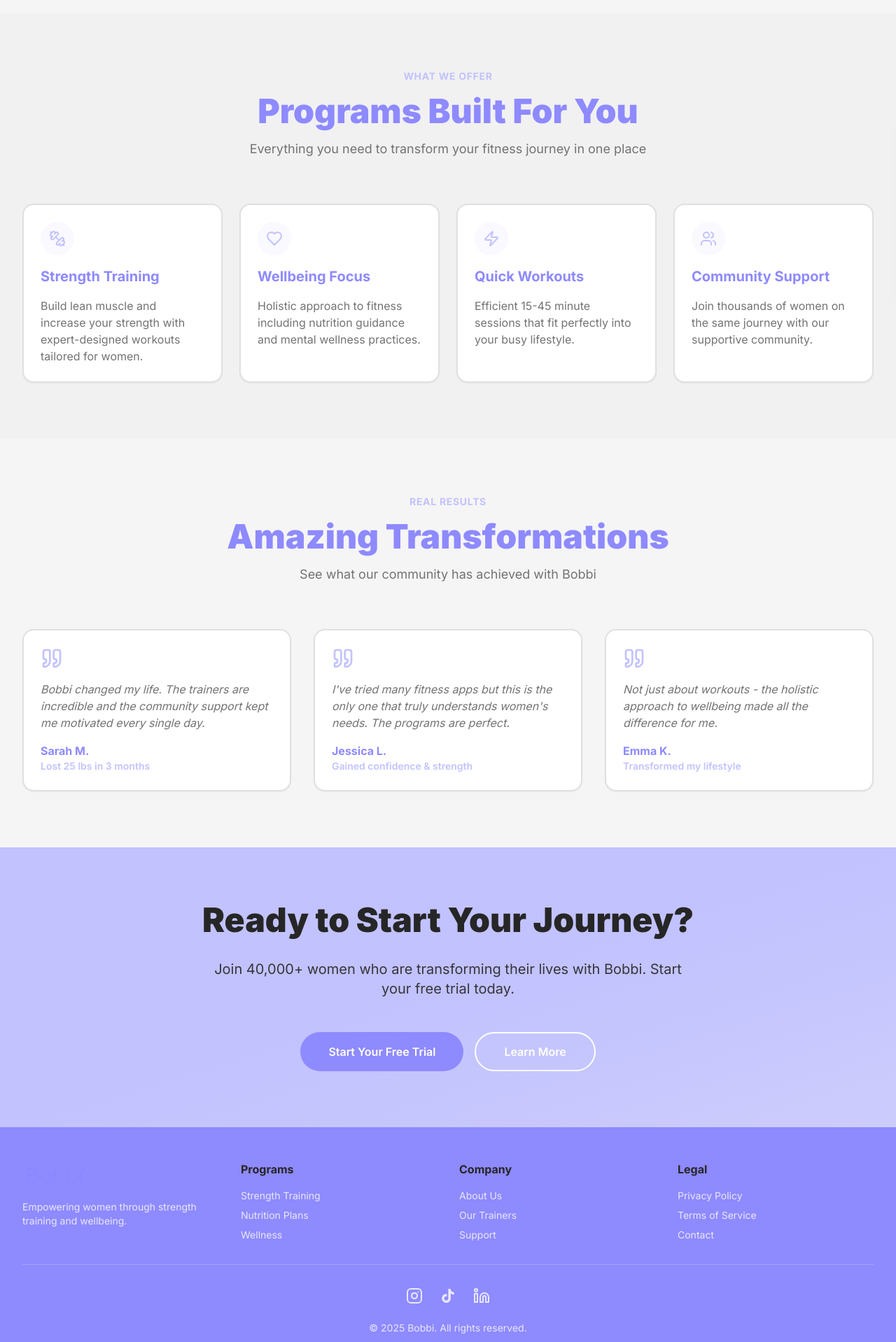
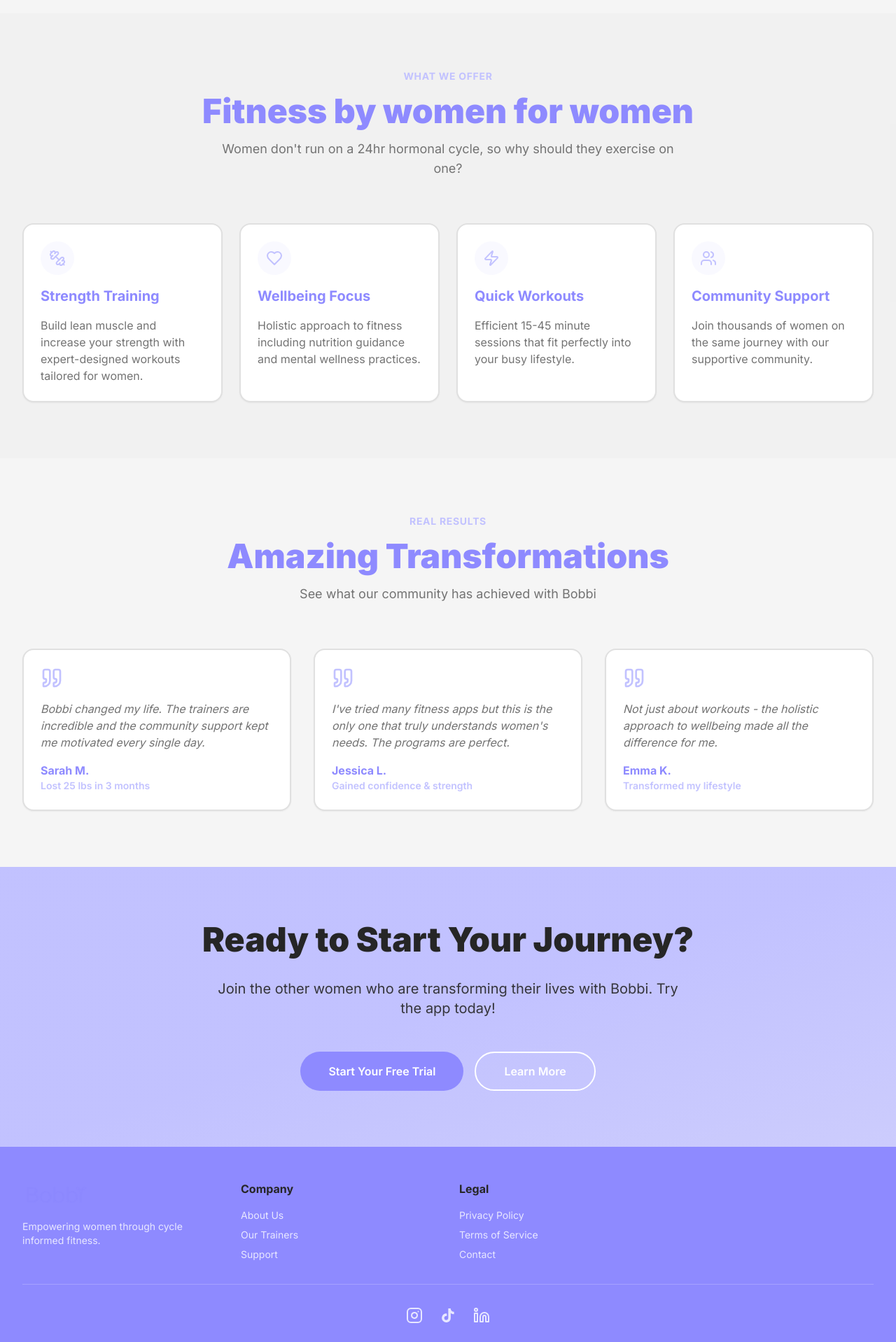
Before and after one commit to DhruvishaBobbi/my-evolve-clone, a React (Vite) app: page / in a window 1280 px wide. Shown: the part 840-2758 px from the top of the page at 70% size. Built offline with nearby package versions, Linux system fonts and the light colour scheme; the HTML template or start-up script is replaced by a standard one.

Commit message:
Visual edit in Lovable

```diff
--- a/src/components/CTASection.tsx
+++ b/src/components/CTASection.tsx
@@ -1,15 +1,11 @@
 import { Button } from "@/components/ui/button";
-
 const CTASection = () => {
-  return (
-    <section className="py-20 bg-gradient-to-br from-primary via-primary to-primary/80 text-primary-foreground">
+  return <section className="py-20 bg-gradient-to-br from-primary via-primary to-primary/80 text-primary-foreground">
       <div className="max-w-4xl mx-auto px-4 sm:px-6 lg:px-8 text-center space-y-8">
         <h2 className="text-3xl md:text-4xl lg:text-5xl font-black">
           Ready to Start Your Journey?
         </h2>
-        <p className="text-lg md:text-xl opacity-90 max-w-2xl mx-auto">
-          Join 40,000+ women who are transforming their lives with Bobbi. Start your free trial today.
-        </p>
+        <p className="text-lg md:text-xl opacity-90 max-w-2xl mx-auto">Join the other women who are transforming their lives with Bobbi. Try the app today!</p>
         <div className="flex flex-col sm:flex-row gap-4 justify-center pt-4">
           <Button size="lg" variant="secondary" className="text-base">
             Start Your Free Trial
@@ -19,8 +15,6 @@ const CTASection = () => {
           </Button>
         </div>
       </div>
-    </section>
-  );
+    </section>;
 };
-
 export default CTASection;
--- a/src/components/Footer.tsx
+++ b/src/components/Footer.tsx
@@ -1,20 +1,10 @@
 import bobbiLogo from "@/assets/bobbi-logo.png";
 import { Instagram, Linkedin } from "lucide-react";
-
-const TikTokIcon = () => (
-  <svg
-    viewBox="0 0 24 24"
-    fill="currentColor"
-    className="h-6 w-6"
-    xmlns="http://www.w3.org/2000/svg"
-  >
-    <path d="M19.59 6.69a4.83 4.83 0 0 1-3.77-4.25V2h-3.45v13.67a2.89 2.89 0 0 1-5.2 1.74 2.89 2.89 0 0 1 2.31-4.64 2.93 2.93 0 0 1 .88.13V9.4a6.84 6.84 0 0 0-1-.05A6.33 6.33 0 0 0 5 20.1a6.34 6.34 0 0 0 10.86-4.43v-7a8.16 8.16 0 0 0 4.77 1.52v-3.4a4.85 4.85 0 0 1-1-.1z"/>
-  </svg>
-);
-
+const TikTokIcon = () => <svg viewBox="0 0 24 24" fill="currentColor" className="h-6 w-6" xmlns="http://www.w3.org/2000/svg">
+    <path d="M19.59 6.69a4.83 4.83 0 0 1-3.77-4.25V2h-3.45v13.67a2.89 2.89 0 0 1-5.2 1.74 2.89 2.89 0 0 1 2.31-4.64 2.93 2.93 0 0 1 .88.13V9.4a6.84 6.84 0 0 0-1-.05A6.33 6.33 0 0 0 5 20.1a6.34 6.34 0 0 0 10.86-4.43v-7a8.16 8.16 0 0 0 4.77 1.52v-3.4a4.85 4.85 0 0 1-1-.1z" />
+  </svg>;
 const Footer = () => {
-  return (
-    <footer className="bg-secondary text-secondary-foreground py-12">
+  return <footer className="bg-secondary text-secondary-foreground py-12">
       <div className="max-w-7xl mx-auto px-4 sm:px-6 lg:px-8">
         <div className="grid md:grid-cols-4 gap-8 mb-8">
           {/* Brand */}
@@ -22,32 +12,11 @@ const Footer = () => {
             <div className="flex items-center gap-3">
               <img src={bobbiLogo} alt="Bobbi" className="h-10 w-auto" />
             </div>
-            <p className="text-secondary-foreground/80 text-sm">
-              Empowering women through strength training and wellbeing.
-            </p>
+            <p className="text-secondary-foreground/80 text-sm">Empowering women through cycle informed fitness.</p>
           </div>
 
           {/* Links columns */}
-          <div>
-            <h3 className="font-bold text-primary-foreground mb-4">Programs</h3>
-            <ul className="space-y-2 text-sm">
-              <li>
-                <a href="#" className="text-secondary-foreground/80 hover:text-primary transition-colors">
-                  Strength Training
-                </a>
-              </li>
-              <li>
-                <a href="#" className="text-secondary-foreground/80 hover:text-primary transition-colors">
-                  Nutrition Plans
-                </a>
-              </li>
-              <li>
-                <a href="#" className="text-secondary-foreground/80 hover:text-primary transition-colors">
-                  Wellness
-                </a>
-              </li>
-            </ul>
-          </div>
+
 
           <div>
             <h3 className="font-bold text-primary-foreground mb-4">Company</h3>
@@ -94,39 +63,19 @@ const Footer = () => {
 
         <div className="border-t border-secondary-foreground/20 pt-8">
           <div className="flex justify-center gap-6 mb-6">
-            <a
-              href="https://instagram.com"
-              target="_blank"
-              rel="noopener noreferrer"
-              className="text-secondary-foreground/80 hover:text-primary transition-colors"
-              aria-label="Follow us on Instagram"
-            >
+            <a href="https://instagram.com" target="_blank" rel="noopener noreferrer" className="text-secondary-foreground/80 hover:text-primary transition-colors" aria-label="Follow us on Instagram">
               <Instagram className="h-6 w-6" />
             </a>
-            <a
-              href="https://tiktok.com"
-              target="_blank"
-              rel="noopener noreferrer"
-              className="text-secondary-foreground/80 hover:text-primary transition-colors"
-              aria-label="Follow us on TikTok"
-            >
+            <a href="https://tiktok.com" target="_blank" rel="noopener noreferrer" className="text-secondary-foreground/80 hover:text-primary transition-colors" aria-label="Follow us on TikTok">
               <TikTokIcon />
             </a>
-            <a
-              href="https://linkedin.com"
-              target="_blank"
-              rel="noopener noreferrer"
-              className="text-secondary-foreground/80 hover:text-primary transition-colors"
-              aria-label="Follow us on LinkedIn"
-            >
+            <a href="https://linkedin.com" target="_blank" rel="noopener noreferrer" className="text-secondary-foreground/80 hover:text-primary transition-colors" aria-label="Follow us on LinkedIn">
               <Linkedin className="h-6 w-6" />
             </a>
           </div>
           <p className="text-center text-sm text-secondary-foreground/80">© 2025 Bobbi. All rights reserved.</p>
         </div>
       </div>
-    </footer>
-  );
+    </footer>;
 };
-
 export default Footer;
--- a/src/components/ProgramsSection.tsx
+++ b/src/components/ProgramsSection.tsx
@@ -1,48 +1,35 @@
 import { Card, CardContent } from "@/components/ui/card";
 import { Dumbbell, Heart, Zap, Users } from "lucide-react";
-
-const programs = [
-  {
+const programs = [{
   icon: Dumbbell,
   title: "Strength Training",
-    description: "Build lean muscle and increase your strength with expert-designed workouts tailored for women.",
-  },
-  {
+  description: "Build lean muscle and increase your strength with expert-designed workouts tailored for women."
+}, {
   icon: Heart,
   title: "Wellbeing Focus",
-    description: "Holistic approach to fitness including nutrition guidance and mental wellness practices.",
-  },
-  {
+  description: "Holistic approach to fitness including nutrition guidance and mental wellness practices."
+}, {
   icon: Zap,
   title: "Quick Workouts",
-    description: "Efficient 15-45 minute sessions that fit perfectly into your busy lifestyle.",
-  },
-  {
+  description: "Efficient 15-45 minute sessions that fit perfectly into your busy lifestyle."
+}, {
   icon: Users,
   title: "Community Support",
-    description: "Join thousands of women on the same journey with our supportive community.",
-  },
-];
-
+  description: "Join thousands of women on the same journey with our supportive community."
+}];
 const ProgramsSection = () => {
-  return (
-    <section id="programs" className="py-20 bg-muted/30">
+  return <section id="programs" className="py-20 bg-muted/30">
       <div className="max-w-7xl mx-auto px-4 sm:px-6 lg:px-8">
         <div className="text-center mb-16">
           <p className="text-primary font-bold text-sm tracking-wider uppercase mb-4">
             What We Offer
           </p>
-          <h2 className="text-3xl md:text-4xl lg:text-5xl font-black text-secondary mb-4">
-            Programs Built For You
-          </h2>
-          <p className="text-muted-foreground text-lg max-w-2xl mx-auto">
-            Everything you need to transform your fitness journey in one place
-          </p>
+          <h2 className="text-3xl md:text-4xl lg:text-5xl font-black text-secondary mb-4">Fitness by women for women</h2>
+          <p className="text-muted-foreground text-lg max-w-2xl mx-auto">Women don't run on a 24hr hormonal cycle, so why should they exercise on one?</p>
         </div>
 
         <div className="grid md:grid-cols-2 lg:grid-cols-4 gap-6">
-          {programs.map((program, index) => (
-            <Card key={index} className="border-2 hover:border-primary transition-all hover:shadow-lg">
+          {programs.map((program, index) => <Card key={index} className="border-2 hover:border-primary transition-all hover:shadow-lg">
               <CardContent className="p-6 space-y-4">
                 <div className="w-12 h-12 rounded-full bg-primary/10 flex items-center justify-center">
                   <program.icon className="w-6 h-6 text-primary" />
@@ -50,12 +37,9 @@ const ProgramsSection = () => {
                 <h3 className="text-xl font-bold text-secondary">{program.title}</h3>
                 <p className="text-muted-foreground">{program.description}</p>
               </CardContent>
-            </Card>
-          ))}
+            </Card>)}
         </div>
       </div>
-    </section>
-  );
+    </section>;
 };
-
 export default ProgramsSection;
```
Lines whose indentation alone changed are shown as unchanged.
